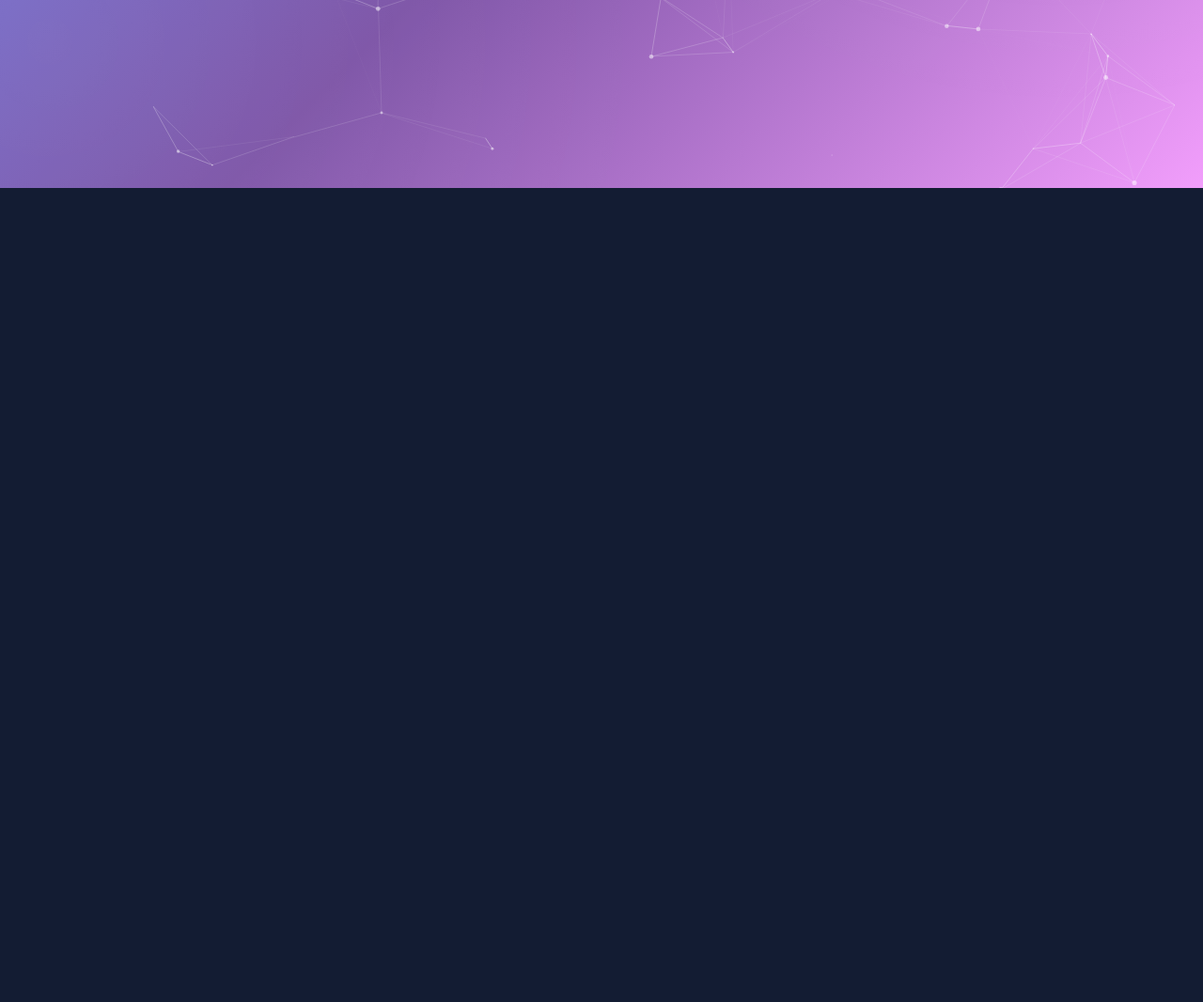
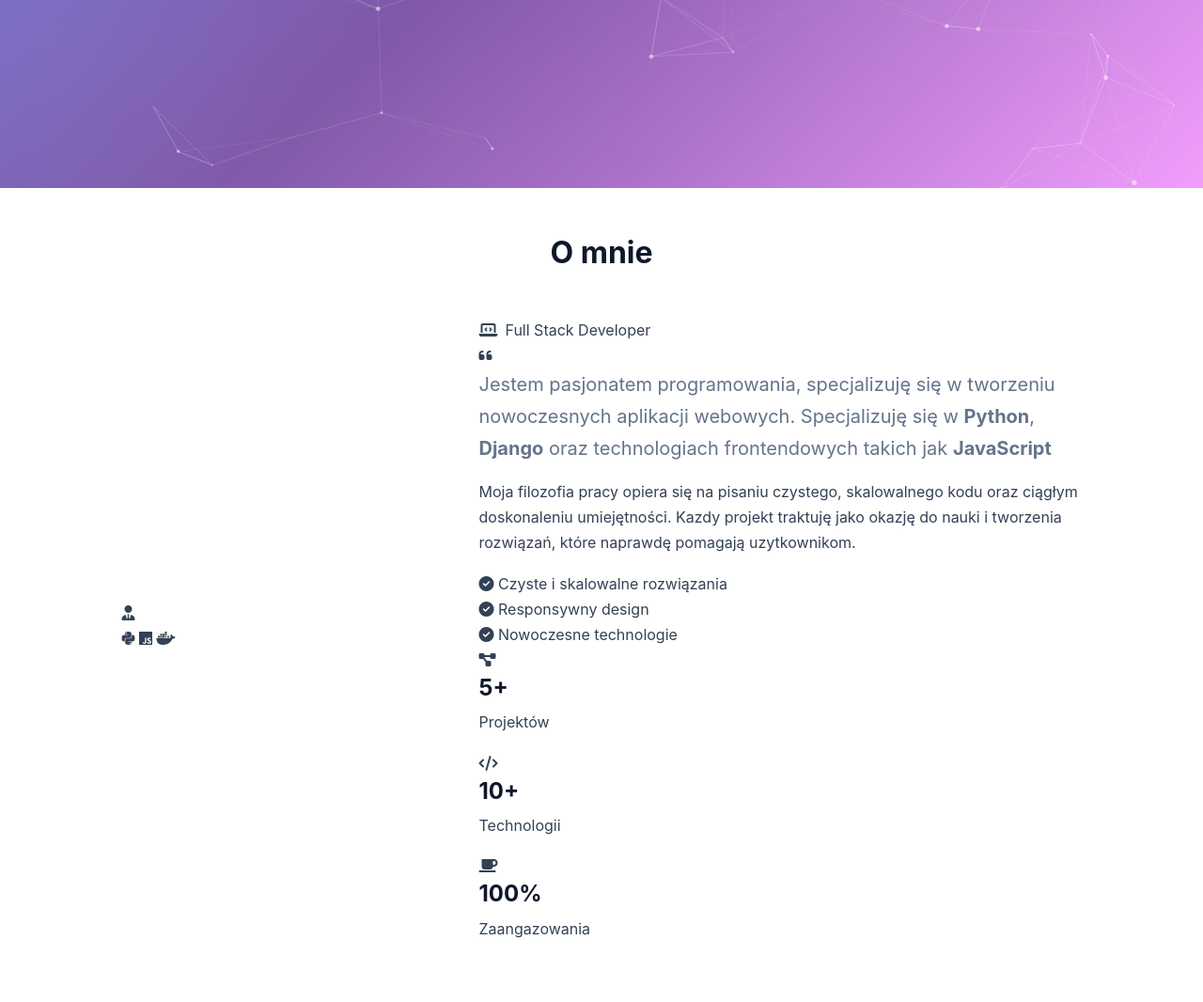
Before and after one commit to Sul3j/portfolio-website-project, a Django app: template portfolio/templates/portfolio/home.html in a window 1280 px wide. Shown: the part 600-1666 px from the top of the page at 94% size. Before the commit the page ends 800 px from the top, so only its background shows below. Run offline with Django 3.2, Linux system fonts and the light colour scheme; the template is opened without the code that fills it, so the values that code supplies are empty.

Commit message:
add about section sructure

```diff
--- a/portfolio/templates/portfolio/home.html
+++ b/portfolio/templates/portfolio/home.html
@@ -77,6 +77,91 @@
         </div>
     </header>
 
+    <section id="about" class="py-5">
+        <div class="about-bg-decoration"></div>
+        <div class="container">
+            <h2 class="text-center mb-5 section-title">{% if about.title %}{{ about.title }}{% else %}O mnie{% endif %}</h2>
+            <div class="row justify-content-center align-items-center">
+                <div class="col-lg-4 mb-4 mv-lg-0">
+                    <div class="about-image-wrapper">
+                        <div class="about-image-decoration"></div>
+                        <div class="about-image-ring"></div>
+                        <div class="about-avatar glass-card">
+                            <i class="fas fa-user-tie"></i>
+                        </div>
+                        <div class="about-floating-icons">
+                            <span class="floating-icon"><i class="fab fa-python"></i></span>
+                            <span class="floating-icon"><i class="fa-brands fa-js"></i></span>
+                            <span class="floating-icon"><i class="fab fa-docker"></i></span>
+                        </div>
+                    </div>
+                </div>
+                <div class="col-lg-7">
+                    <div class="about-content glass-card"></div>
+                    <div class="about-badge">
+                        <i class="fas fa-laptop-code me-2"></i>Full Stack Developer
+                    </div>
+                    <div class="about-quote">
+                        <i class="fas fa-quote-left"></i>
+                    </div>
+                    {% if about.content %}
+
+                    {% else %}
+                    <p class="lead about-description">
+                        Jestem pasjonatem programowania, specjalizuję się w tworzeniu nowoczesnych aplikacji webowych. Specjalizuję się w <strong>Python</strong>, <strong>Django</strong> oraz technologiach frontendowych takich jak <strong>JavaScript</strong>
+                    </p>
+                    <p class="about-description-secondary">
+                        Moja filozofia pracy opiera się na pisaniu czystego, skalowalnego kodu oraz ciągłym doskonaleniu umiejętności. Kazdy projekt traktuję jako okazję do nauki i tworzenia rozwiązań, które naprawdę pomagają uzytkownikom.
+                    </p>
+                    {% endif %}
+                    <div class="about-highlights">
+                        <div class="highlight-item">
+                            <i class="fas fa-check-circle"></i>
+                            <span>Czyste i skalowalne rozwiązania</span>
+                        </div>
+                        <div class="highlight-item">
+                            <i class="fas fa-check-circle"></i>
+                            <span>Responsywny design</span>
+                        </div>
+                        <div class="highlight-item">
+                            <i class="fas fa-check-circle"></i>
+                            <span>Nowoczesne technologie</span>
+                        </div>
+                    </div>
+                    <div class="about-stats">
+                        <div class="stat-item glass-stat">
+                            <div class="stat-icon">
+                                <i class="fas fa-project-diagram"></i>
+                            </div>
+                            <div class="stat-info">
+                                <h4>5+</h4>
+                                <p>Projektów</p>
+                            </div>
+                        </div>
+                        <div class="stat-item glass-stat">
+                            <div class="stat-icon">
+                                <i class="fas fa-code"></i>
+                            </div>
+                            <div class="stat-info">
+                                <h4>10+</h4>
+                                <p>Technologii</p>
+                            </div>
+                        </div>
+                        <div class="stat-item glass-stat">
+                            <div class="stat-icon">
+                                <i class="fas fa-coffee"></i>
+                            </div>
+                            <div class="stat-info">
+                                <h4>100%</h4>
+                                <p>Zaangazowania</p>
+                            </div>
+                        </div>
+                    </div>
+                </div>
+            </div>
+        </div>
+    </section>
+
     <!-- Bootstrap Bundle with Popper -->
     <script src="https://cdn.jsdelivr.net/npm/bootstrap@5.3.2/dist/js/bootstrap.bundle.min.js"></script>
     <!-- Particles.js -->
```
